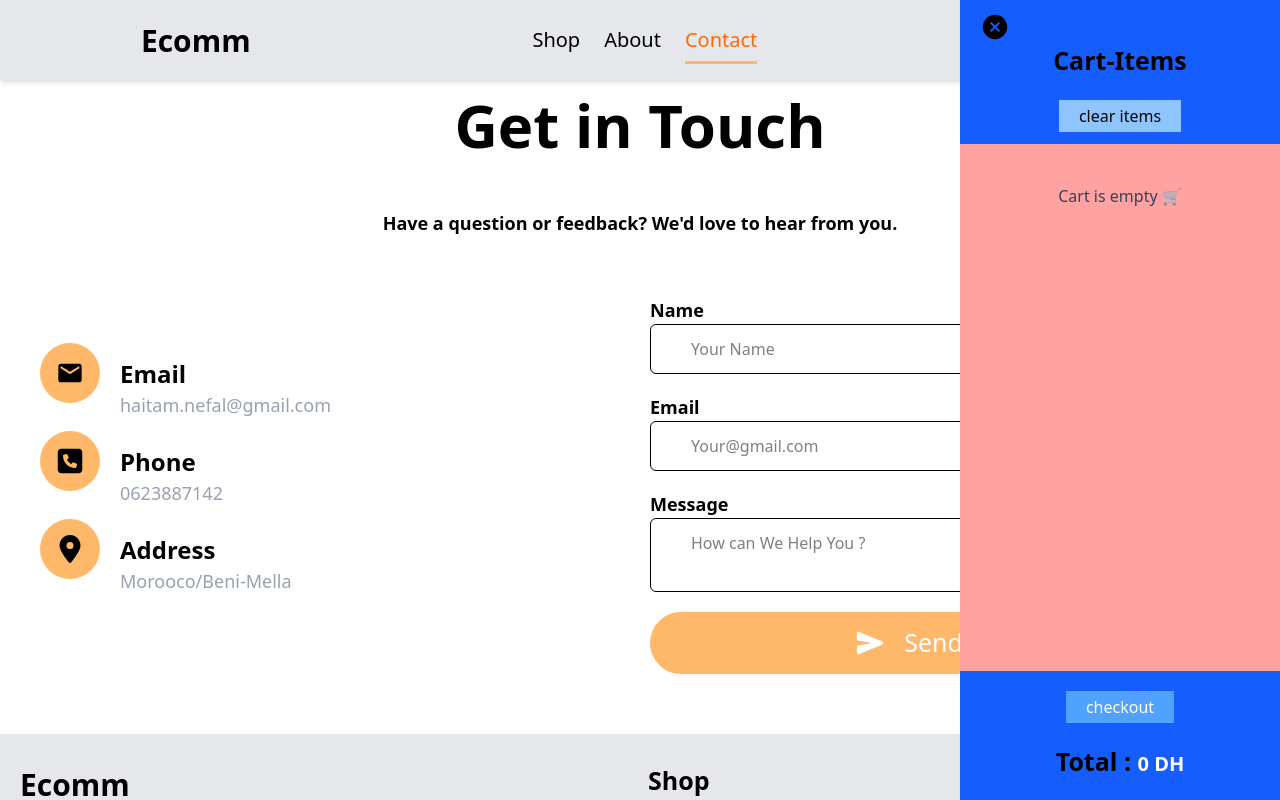
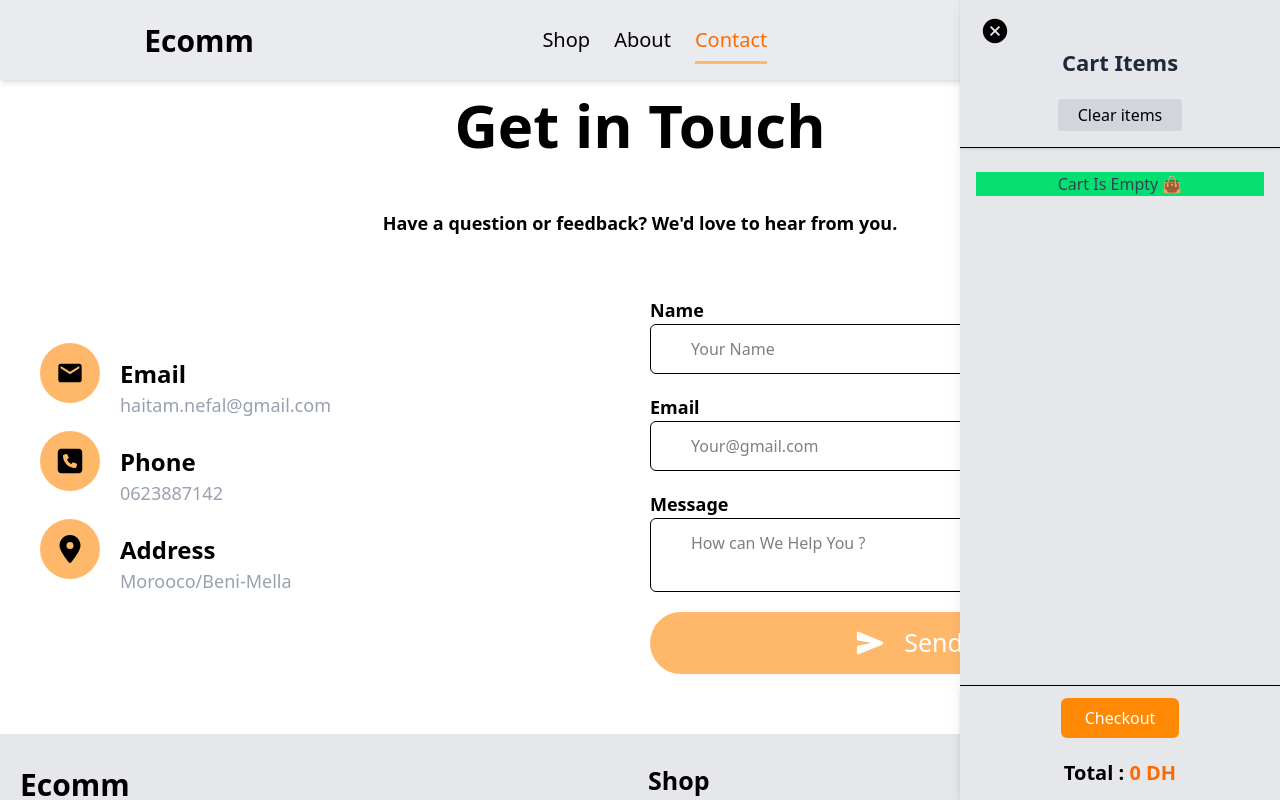
Before and after one commit to Haytam-DEV05/E-Commerce-Website-React.js, a React (Vite) app: page /Contact in a window 1280 px wide. Both pictures are taken after a click on the icon 1054 px from the left and 40 px from the top of the page. Shown: the top 800 px of the page. Built offline with nearby package versions, Linux system fonts and the light colour scheme.

Commit message:
in this task i fix the style of the productCart for the Navbar component

```diff
--- a/src/Components/Pages/Form/Register.jsx
+++ b/src/Components/Pages/Form/Register.jsx
@@ -1,9 +1,24 @@
+import { useState } from "react";
 import { IoMdCloseCircle } from "react-icons/io";
 
 export default function Register({ closeForm }) {
+  const [form, setForm] = useState({
+    name: "",
+    email: "",
+    password: "",
+  });
+  const handleForm = (e) => {
+    e.preventDefault();
+    const { name, email, password } = form;
+    if (!name || !email || !password) return alert("pleas Enter The Field");
+    console.log(form.name);
+    console.log(form.email);
+    console.log(form.password);
+    closeForm();
+  };
   return (
-    <div className="min-h-screen min-w-screen absolute z-99 p-10 backdrop-blur-lg">
-      <div className="box flex justify-center items-center flex-col bg-gray-400 max-w-fit mx-auto px-10 py-5 rounded-lg">
+    <div className="min-h-screen min-w-screen fixed z-99 p-10 backdrop-blur-lg">
+      <div className="box bg-gray-400 flex items-center justify-center flex-col max-w-fit mx-auto px-10 py-5 rounded-lg">
         <div className="icons-close relative w-full mb-10">
           <IoMdCloseCircle
             size={30}
@@ -14,13 +29,15 @@ export default function Register({ closeForm }) {
         <h3 className="pb-1 border-black border-b-3 text-[20px] font-semibold">
           Register
         </h3>
-        <form action="" className="">
+        <form onSubmit={handleForm}>
           <div className="my-5">
             <input
               type="text"
               name="name"
               placeholder="Enter Your Name"
               className="border border-black w-full outline-0 px-10 py-2"
+              value={form.name}
+              onChange={(e) => setForm({ ...form, name: e.target.value })}
             />
           </div>
           <div className="my-5">
@@ -29,6 +46,8 @@ export default function Register({ closeForm }) {
               name="email"
               placeholder="Your@gmail.com"
               className="border border-black w-full outline-0 px-10 py-2"
+              value={form.email}
+              onChange={(e) => setForm({ ...form, email: e.target.value })}
             />
           </div>
           <div className="my-5">
@@ -37,11 +56,14 @@ export default function Register({ closeForm }) {
               name="password"
               placeholder="Enter Your Password"
               className="border border-black w-full outline-0 px-10 py-2"
+              value={form.password}
+              onChange={(e) => setForm({ ...form, password: e.target.value })}
             />
           </div>
           <button
             className="bg-blue-300 px-8 py-1 cursor-pointer rounded-md w-full"
-            onClick={closeForm}
+            // onClick={closeForm}
+            type="submit"
           >
             Register
           </button>
--- a/src/Components/Templates/Navbar/Navbar.jsx
+++ b/src/Components/Templates/Navbar/Navbar.jsx
@@ -8,27 +8,29 @@ import Register from "../../Pages/Form/Register";
 
 export default function Navbar() {
   const [openForm, setOpenForm] = useState(false);
+  const [openCart, setOpenCart] = useState(false);
+
   const navLinks = [
     { id: 1, link: "Shop", to: "/" },
     { id: 2, link: "About", to: "/About" },
     { id: 3, link: "Contact", to: "/Contact" },
   ];
-  const [openCart, setOpenCart] = useState(false);
+
   const { cart, removeFromCart, clearCart, total } = useCart();
   const navigate = useNavigate();
+
   const handleBtnCheckout = () => {
     navigate("/Checkout");
     setOpenCart(false);
   };
-  const handleBtnHome = () => {
-    navigate("/");
-  };
-  const handleBtnForm = () => {
-    setOpenForm(!openForm);
-  };
+
+  const handleBtnHome = () => navigate("/");
+  const handleBtnForm = () => setOpenForm(!openForm);
+
   return (
     <>
-      <nav className="flex justify-around items-center bg-gray-200 shadow-md fixed w-full backdrop-blur-3xl top-0 min-h-20 z-90">
+      {/* ================= NAVBAR ================= */}
+      <nav className="flex justify-around items-center bg-gray-200/80 backdrop-blur-3xl shadow-md fixed w-full top-0 min-h-20 z-90">
         <div className="logo">
           <h2
             className="text-[30px] font-semibold cursor-pointer"
@@ -37,12 +39,12 @@ export default function Navbar() {
             Ecomm
           </h2>
         </div>
+
         <ul className="flex space-x-6">
-          {navLinks.map((ele) => {
-            return (
+          {navLinks.map((ele) => (
             <li
-                className={`text-[20px] font-medium cursor-pointer hover:-translate-y-1 transition-all duration-150`}
               key={ele.id}
+              className="text-[20px] font-medium cursor-pointer hover:-translate-y-1 transition-all duration-150"
             >
               <NavLink
                 className={({ isActive }) =>
@@ -55,66 +57,76 @@ export default function Navbar() {
                 {ele.link}
               </NavLink>
             </li>
-            );
-          })}
+          ))}
         </ul>
+
         <div className="icons flex space-x-5">
           <FaShop
             size={30}
             className="cursor-pointer"
             onClick={() => setOpenCart(!openCart)}
           />
-          <FaRegUser size={30} className="cursor-pointer" onClick={handleBtnForm}/>
+          <FaRegUser
+            size={30}
+            className="cursor-pointer"
+            onClick={handleBtnForm}
+          />
+        </div>
+      </nav>
+
+      {/* ================= CART ================= */}
       <div
-            className={`cart bg-red-300 min-h-screen fixed top-0 bottom-0 ${openCart ? "min-w-95 lg:min-w-80  right-0 block" : "min-w-0 -right-100 hidden"}`}
+        className={`fixed top-0 bottom-0 min-h-screen
+        bg-gray-200 backdrop-blur-3xl shadow-lg
+        transition-all duration-300 ease-in-out z-50
+        ${openCart ? "w-95 lg:w-80 right-0 z-99" : "w-0 -right-100 opacity-0"}`}
       >
-            <div className="container-cart relative min-h-full">
+        <div className="relative min-h-full flex flex-col">
+
           {/* top-cart */}
-              <div className="top-cart bg-blue-600 py-3">
+          <div className="py-4 border-b shadow-sm">
             <IoCloseCircleSharp
               size={30}
               className="mx-5 cursor-pointer"
               onClick={() => setOpenCart(false)}
             />
-                <h3 className="text-[25px] font-semibold text-center">
-                  Cart-Items
+            <h3 className="text-[22px] font-semibold text-center text-gray-800">
+              Cart Items
             </h3>
+
             <button
-                  className="bg-blue-300 cursor-pointer block mx-auto py-1 px-5 mt-5"
+              className="bg-gray-300 hover:bg-gray-400 transition cursor-pointer block mx-auto py-1 px-5 mt-5 rounded"
               onClick={() => {
                 if (confirm("are you sure ?")) {
                   clearCart();
                 }
               }}
             >
-                  clear items
+              Clear items
             </button>
           </div>
-              {/* top-cart */}
-              {/* ================= */}
-              {/* header { PRODUCT DYAL USER } */}
-              <div className="header-cart px-4 py-10 space-y-4 overflow-y-auto max-h-[80vh]">
+
+          {/* cart items */}
+          <div className="px-4 py-6 space-y-4 overflow-y-auto max-h-[58vh]">
             {cart.length === 0 && (
-                  <p className="text-center text-gray-700 font-medium">
-                    Cart is empty 🛒
+              <p className="text-center text-gray-700 font-medium bg-green-400 min-h-full">
+                Cart Is Empty 👜
               </p>
             )}
 
             {cart.map((item) => (
               <div
                 key={item.id}
-                    className="flex items-center gap-3 bg-gray-100 p-3 rounded-lg shadow-sm max-w-full"
+                className="flex items-center gap-3 bg-white/70 p-3 rounded-lg shadow-sm"
               >
-                    {/* image */}
                 <img
                   src={item.image}
                   alt={item.title}
                   className="w-14 h-14 object-contain bg-white p-1 rounded"
                 />
 
-                    {/* info */}
                 <div className="flex-1">
-                      <h4 className="text-sm font-semibold text-gray-800 line-clamp-1 max-w-[70%]">
+                  <h4 className="text-sm font-semibold text-gray-800 line-clamp-1">
                     {item.title}
                   </h4>
                   <p className="text-sm text-gray-600">
@@ -122,7 +134,6 @@ export default function Navbar() {
                   </p>
                 </div>
 
-                    {/* remove */}
                 <button
                   onClick={() => removeFromCart(item.id)}
                   className="text-red-600 hover:text-red-800 text-lg"
@@ -132,29 +143,29 @@ export default function Navbar() {
               </div>
             ))}
           </div>
-              {/* header { PRODUCT DYAL USER }*/}
-              {/* ================= */}
+
           {/* bottom-cart */}
-              <div className="bottom-cart absolute bottom-0 py-5 px-5 bg-blue-600 w-full">
+          <div className="py-3 px-5 border-t shadow-md absolute bottom-0 right-0 left-0">
             <button
-                  className="bg-blue-400 cursor-pointer text-white px-5 py-1 block mx-auto"
+              className="bg-orange-400 hover:bg-orange-500 transition cursor-pointer text-white px-6 py-2 rounded-md block mx-auto"
               onClick={handleBtnCheckout}
             >
-                  checkout
+              Checkout
             </button>
-                <p className="font-semibold text-center mt-5 text-[25px]">
+
+            <p className="font-semibold text-center mt-5 text-[20px]">
               Total :{" "}
-                  <span className="font-bold text-white text-[20px]">
-                    {total} DH
-                  </span>
+              <span className="font-bold text-orange-500">{total} DH</span>
             </p>
           </div>
-              {/* bottom-cart */}
+
         </div>
       </div>
+
+      {/* ================= FORM ================= */}
+      <div className="form">
+        {openForm && <Register closeForm={handleBtnForm} />}
       </div>
-      </nav>
-      <div className="form bg-red-300">{openForm && <Register closeForm={handleBtnForm}/>}</div>
     </>
   );
 }
```
Also changed, not shown: src/Components/Context/CartContext.jsx (+4 -4 lines). Lines whose indentation alone changed are shown as unchanged.
